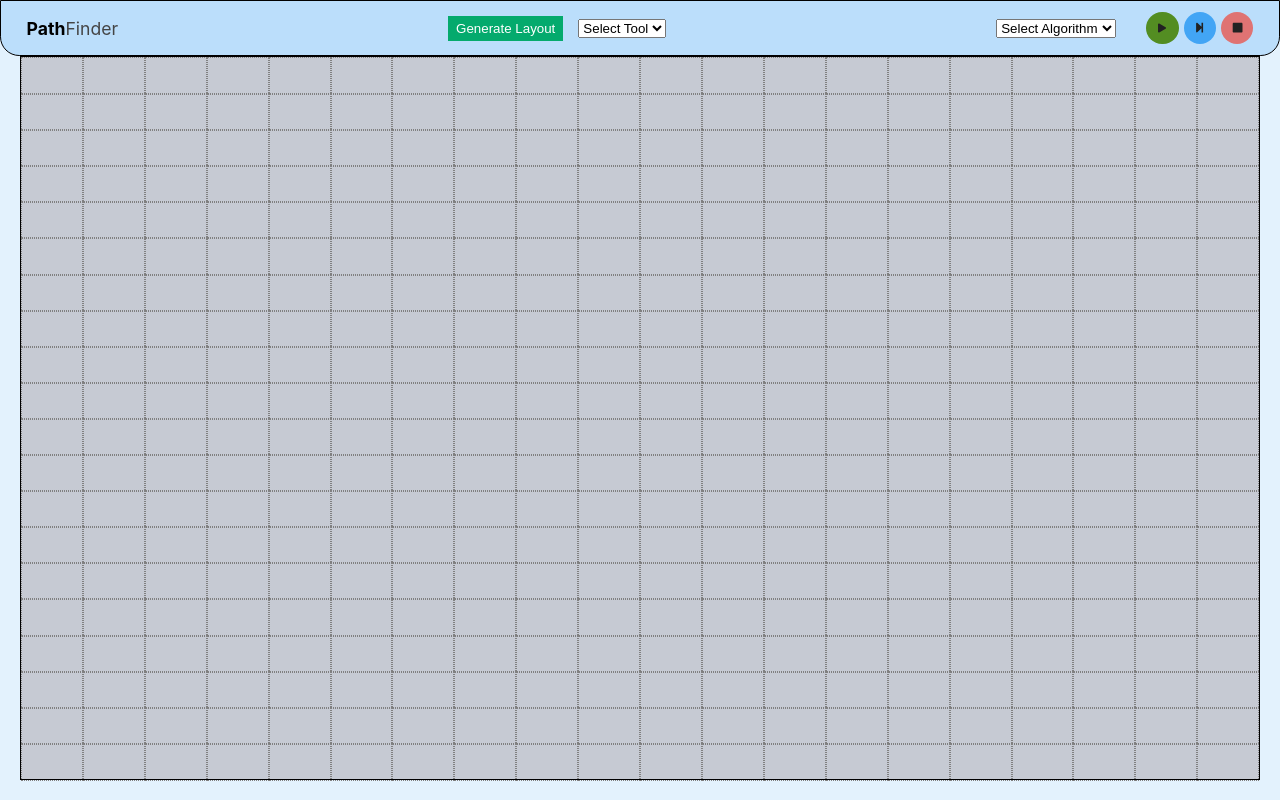
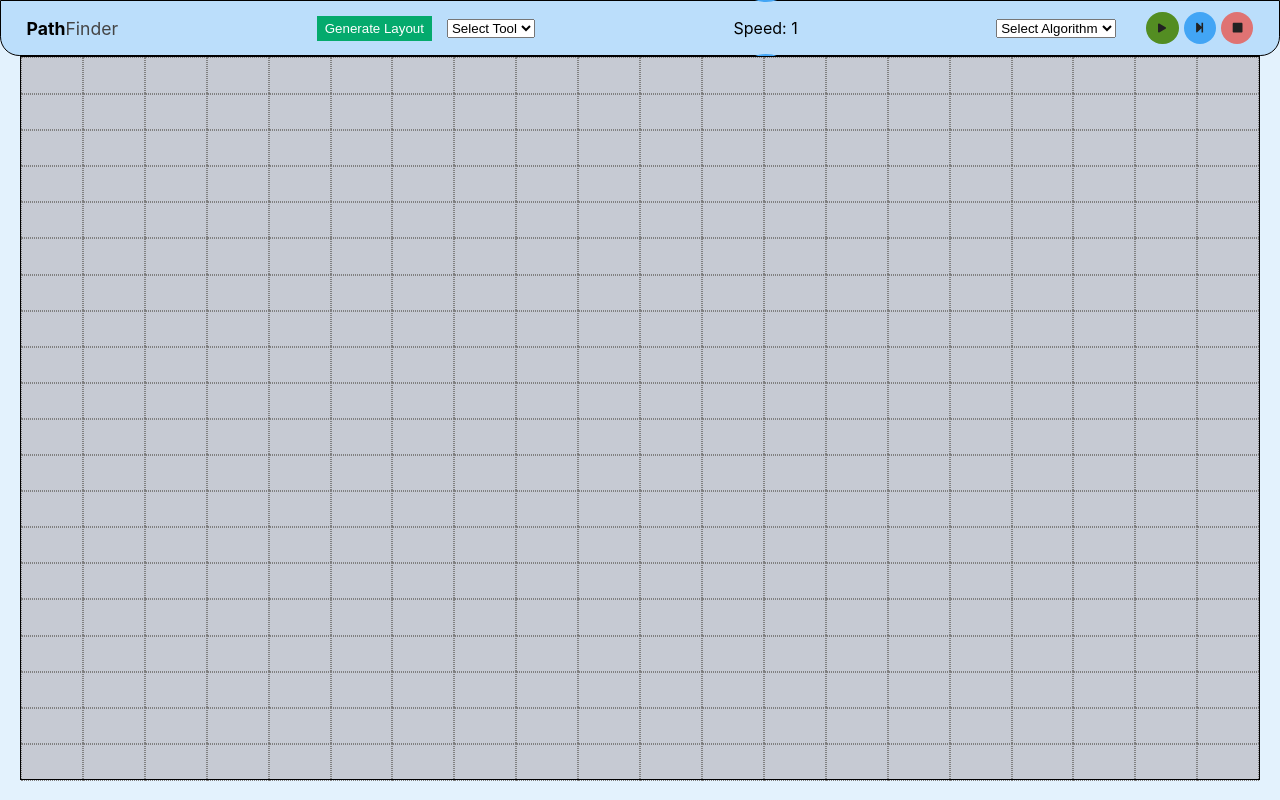
Before and after one commit to Denmads/Pathfinder-React, a React (Create React App) app in the folder pathfinder-react/: page / in a window 1280 px wide. Built offline with nearby package versions, Linux system fonts and the light colour scheme.

Commit message:
Started speed control

```diff
--- a/pathfinder-react/src/components/controls/DesktopControls.tsx
+++ b/pathfinder-react/src/components/controls/DesktopControls.tsx
@@ -7,6 +7,7 @@ import {FaStepForward, FaStop} from 'react-icons/fa'
 import Dropdown from './inputs/Dropdown'
 import ToolSelector from './inputs/ToolSelector'
 import { PropsWithEngine } from '../../App'
+import SpeedControl from './inputs/SpeedControl'
 
 function DesktopControls(props: PropsWithEngine) {
     const layouts = props.pathEngine.getAllLayouts().map(l => ({name: l.name, value: l.id}))
@@ -21,6 +22,9 @@ function DesktopControls(props: PropsWithEngine) {
         <div className="control-group">
             <Dropdown items={layouts} onSelect={runLayout} btnText="Generate Layout"></Dropdown>
             <ToolSelector pathEngine={props.pathEngine}></ToolSelector>
+        </div>
+        <div className="control-group">
+            <SpeedControl pathEngine={props.pathEngine}></SpeedControl>
         </div>
         <div className="control-group">
             <AlgorithmSelector pathEngine={props.pathEngine} marginRight="25px"></AlgorithmSelector>
--- /dev/null
+++ b/pathfinder-react/src/components/controls/inputs/SpeedControl.tsx
@@ -0,0 +1,20 @@
+import React from 'react'
+import { PropsWithEngine } from '../../../App'
+import CircleButton from './CircleButton'
+import {GiFastForwardButton} from 'react-icons/gi'
+
+function SpeedControl(props: PropsWithEngine) {
+    return (
+        <div>
+            <CircleButton height="60%"  onClick={() => props.pathEngine.run()}>
+                <GiFastForwardButton size="0.7em"></GiFastForwardButton>
+            </CircleButton>
+            <p>Speed: 1</p>
+            <CircleButton height="60%" onClick={() => props.pathEngine.step()}>
+                <GiFastForwardButton size="1em"></GiFastForwardButton>
+            </CircleButton>
+        </div>
+    )
+}
+
+export default SpeedControl
```
